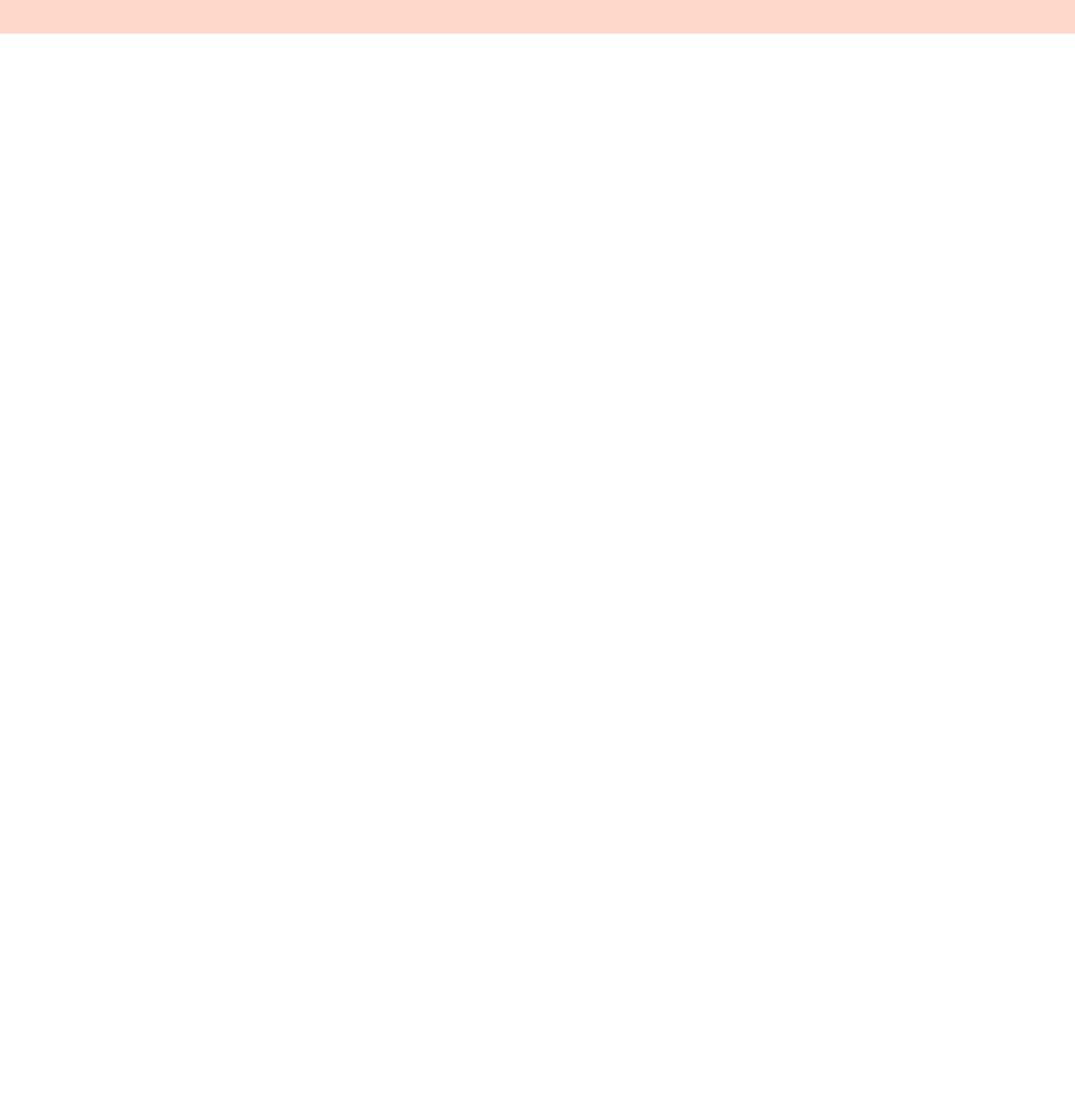
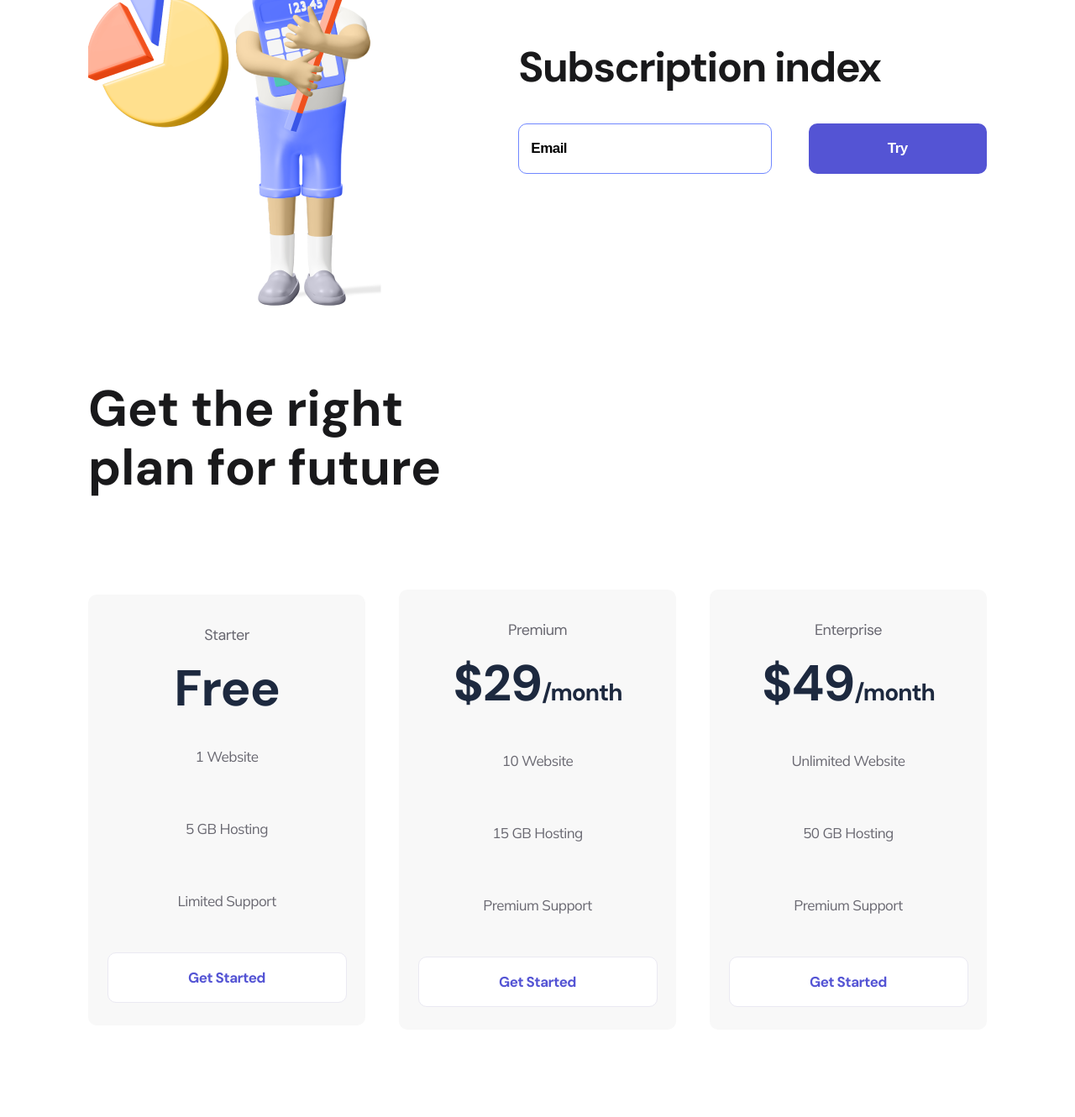
Before and after one commit to maksim-makarov/logoipsum, a plain HTML site: page index.html in a window 1280 px wide. Shown: the part 971-2301 px from the top of the page at 84% size. Before the commit the page ends 1011 px from the top, so only its background shows below. Drawn offline with nearby package versions, Linux system fonts and the light colour scheme.

Commit message:
Add files via upload

```diff
--- a/index.html
+++ b/index.html
@@ -65,6 +65,74 @@
             <img src="./img/Hero 3D.png" alt="first_man">
         </div>
     </section>
+    <section class="container try">
+        <div>
+            <img src="./img/Content Image 02.png" alt="second Man">
+        </div>
+        <div>
+            <h2 class="subscribe_title">
+                Subscription index
+            </h2>
+            <input type="email" placeholder="Email">
+            <button class="button button_violet">
+                Try
+            </button>
+        </div>
+    </section>
+    <section class="container pricing">
+       <h2 class="pricing_title">
+        Get the right plan for future
+       </h2>
+       <div class="pricing_flex">
+        <div class="pricing_item">
+            <p class="pricing_item_title">
+                Starter
+            </p>
+            <h3 class="price">
+                Free
+            </h3>
+            <ul>
+                <li class="list_item">1 Website</li>
+                <li class="list_item">5 GB Hosting</li>
+                <li class="list_item">Limited Support</li>
+            </ul>
+            <button class="button button_pricing">
+                Get Started
+            </button>
+        </div>
+        <div class="pricing_item">
+            <p class="pricing_item_title">
+                Premium
+            </p>
+            <h3 class="price">
+                $29<span>/month<spa>
+            </h3>
+            <ul>
+                <li class="list_item">10 Website</li>
+                <li class="list_item">15 GB Hosting</li>
+                <li class="list_item">Premium Support</li>
+            </ul>
+            <button class="button button_pricing">
+                Get Started
+            </button>
+        </div>
+        <div class="pricing_item">
+            <p class="pricing_item_title">
+                Enterprise
+            </p>
+            <h3 class="price">
+                $49<span>/month</span>
+            </h3>
+            <ul>
+                <li class="list_item">Unlimited Website</li>
+                <li class="list_item">50 GB Hosting</li>
+                <li class="list_item">Premium Support</li>
+            </ul>
+            <button class="button button_pricing">
+                Get Started
+            </button>
+        </div>
+    </section>
     <footer class="footer">
         <div class="container footer_flex">
             <div>
--- a/style/style.css
+++ b/style/style.css
@@ -24,7 +24,7 @@
     padding: 38px 0 48px;
 }
 
-.header_flex, .about, .footer_flex {
+.header_flex, .about, .footer_flex, .try ,.pricing_flex{
     display: flex;
     justify-content: space-between;
     align-items: center;
@@ -116,3 +116,130 @@
 .footer {
     padding: 53px 0;
 }
+
+.try {
+    margin-bottom: 85px;
+}
+
+.subscribe_title {
+    font-style: normal;
+    font-weight: 700;
+    font-size: 50px;
+    line-height: 57px;
+    letter-spacing: -1.56316px;
+    color: #19191B;
+    margin-bottom: 38px;
+}
+
+input {
+    width: 302px;
+    height: 60px;
+    border: 1px solid #7087FF;
+    border-radius: 10px;
+    box-sizing: border-box;
+    padding: 14px;
+    margin-right: 39px;
+
+}
+
+input::placeholder, input {
+    font-weight: 700;
+    font-size: 17px;
+    line-height: 22px;
+    letter-spacing: -0.531474px;
+    color: #000000;
+}
+
+input:focus {
+    outline: none;
+}
+
+.pricing {
+    margin-bottom: 132px;
+}
+
+.pricing_title {
+    font-weight: 700;
+    font-size: 60px;
+    line-height: 70px;
+    -spacing: -1.87579px;
+    color: #19191B;
+    max-width: 504px;
+    margin-bottom: 110px;
+}
+
+.pricing_item {
+    width: 330px;
+    background: #F8F8F8;
+    border-radius: 10px;
+    text-align: center;
+}
+
+.pricing_item_title {
+    font-weight: 400;
+    font-size: 18px;
+    line-height: 28px;
+    letter-spacing: -0.562737px;
+    color: #696871;
+    margin: 34px auto 22px;
+}
+.price {
+    font-weight: 700;
+    font-size: 60px;
+    line-height: 56px;
+    letter-spacing: -1.03448px;
+    color: #1D293F;
+    margin-bottom: 28px;
+}
+.list_item {
+    font-family: 'Mulish';
+    font-style: normal;
+    font-weight: 400;
+    font-size: 17px;
+    line-height: 50px;
+    letter-spacing: -0.531474px;
+    color: #696871;
+    margin-bottom: 36px;
+}
+
+.button_pricing {
+    width: 285px;
+    margin-bottom: 27px;
+    background: #FFFFFF;
+    border: 1px solid #EAE9F2;
+    border-radius: 10px;
+    color: #5454D4;
+    font-weight: 700;
+    font-size: 17px;
+    line-height: 22px;
+    text-align: center;
+    letter-spacing: -0.531474px;
+    font-family: 'DM Sans';
+}
+
+.pricing_item:hover {
+    transition: 500ms;
+    background: #FF7143;
+    box-shadow: 0px 32px 34px rgba(255, 112, 59, 0.317827);
+}
+
+.pricing_item:hover .price, .pricing_item:hover .list_item, .pricing_item:hover .button_pricing {
+    color: #FFFFFF;
+    transition: 500ms;
+}
+
+.pricing_item:hover .pricing_item_title {
+    color: rgba(255, 255, 255, 0.7);
+    transition: 500ms;
+}
+
+.pricing_item:hover .button_pricing {
+    background: #9F3919;
+    border: 0;
+    transition: 500ms;
+}
+
+.price span {
+    font-weight: 700;
+    font-size: 28px;
+}
```
Also changed, not shown: img/Content Image 02.png (added).
